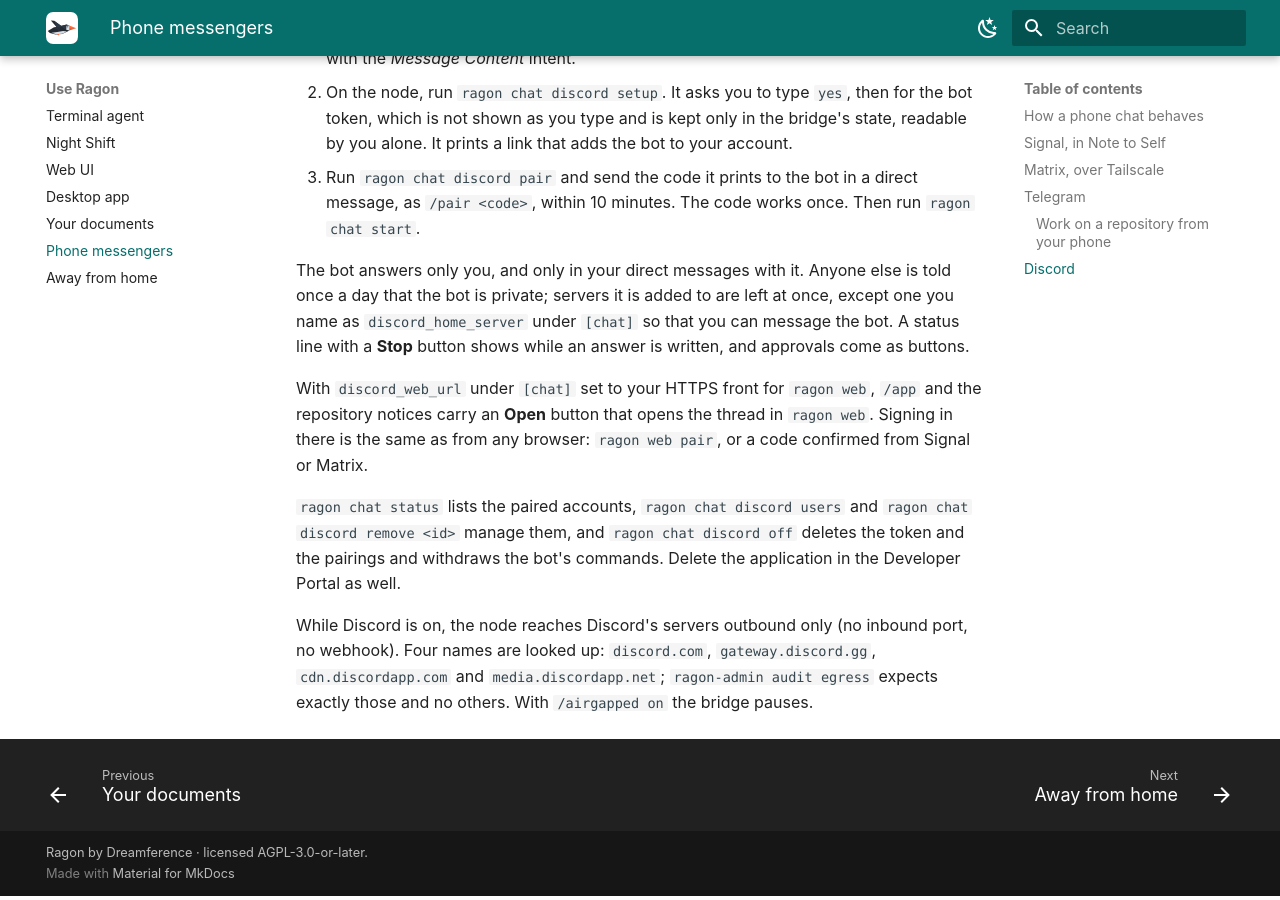
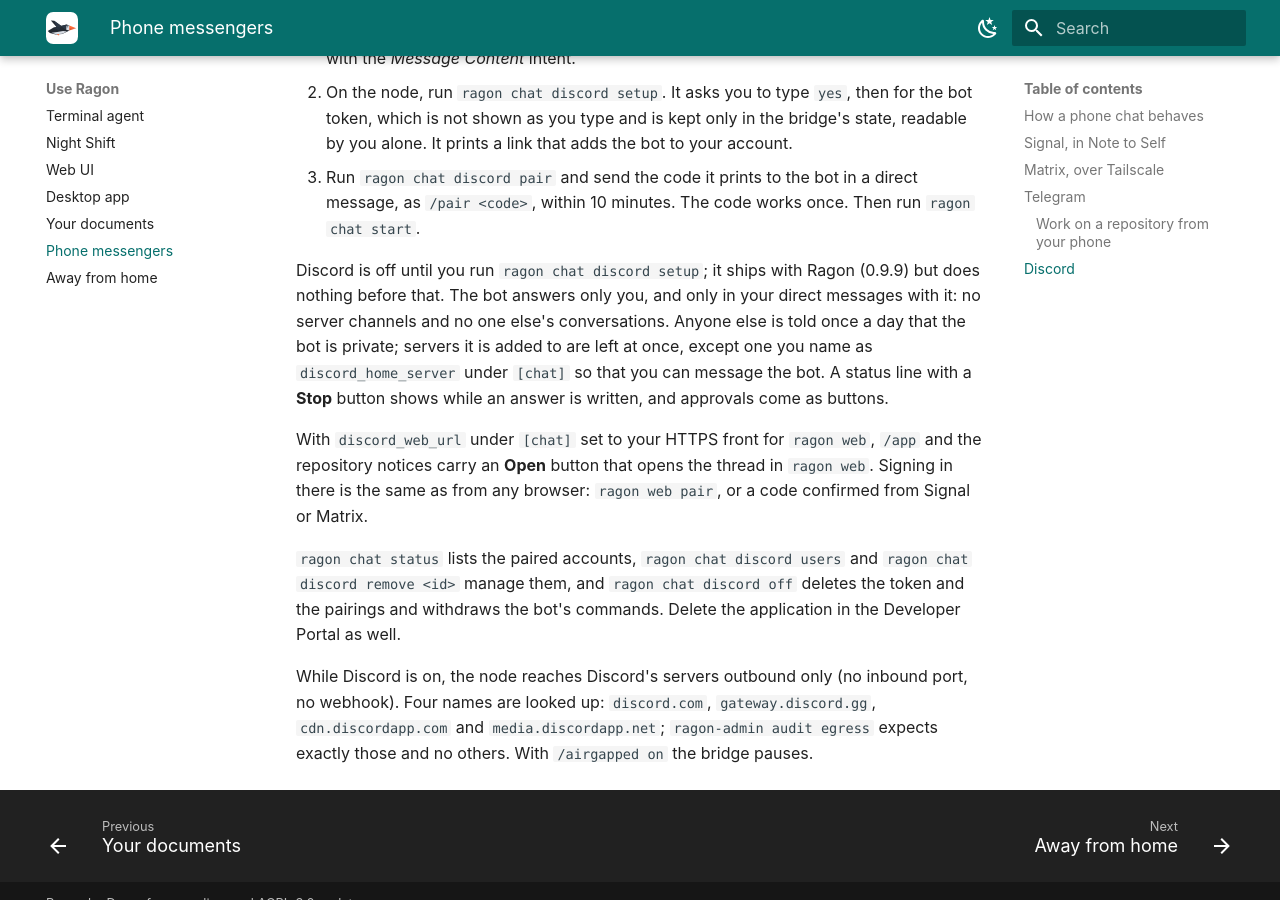
Before and after one commit to dreamference/ragon, an MkDocs documentation site: the page built from docs/messengers.md, in a window 1280 px wide and 900 px high, scrolled down 7859 px. Built offline with MkDocs 1.6.1 and Material for MkDocs 9.7.7, drawn with Linux system fonts in a browser that asks for light colours.

Commit message:
discord: Phase 0 prep: run-phase0.sh, DM-only scope and 0.9.9 target in the docs
The Phase 0 script refuses to run without the token file, masks the token in every log
line and walks the checklist with the owner's DM as the far end. Docs state the scope
(direct messages with the paired owner only, off until setup).

Ragon-Tokens: 0

```diff
--- a/docs/messengers.md
+++ b/docs/messengers.md
@@ -308,7 +308,7 @@ Discord reading.
 3. Run `ragon chat discord pair` and send the code it prints to the bot in a direct message, as
    `/pair <code>`, within 10 minutes. The code works once. Then run `ragon chat start`.
 
-The bot answers only you, and only in your direct messages with it. Anyone else is told once a day
+Discord is off until you run `ragon chat discord setup`; it ships with Ragon (0.9.9) but does nothing before that. The bot answers only you, and only in your direct messages with it: no server channels and no one else's conversations. Anyone else is told once a day
 that the bot is private; servers it is added to are left at once, except one you name as
 `discord_home_server` under `[chat]` so that you can message the bot. A status line with a **Stop**
 button shows while an answer is written, and approvals come as buttons.
```
Also changed, not shown: docs/dev/messengers.md (+1 -1 lines), 3 other files.
